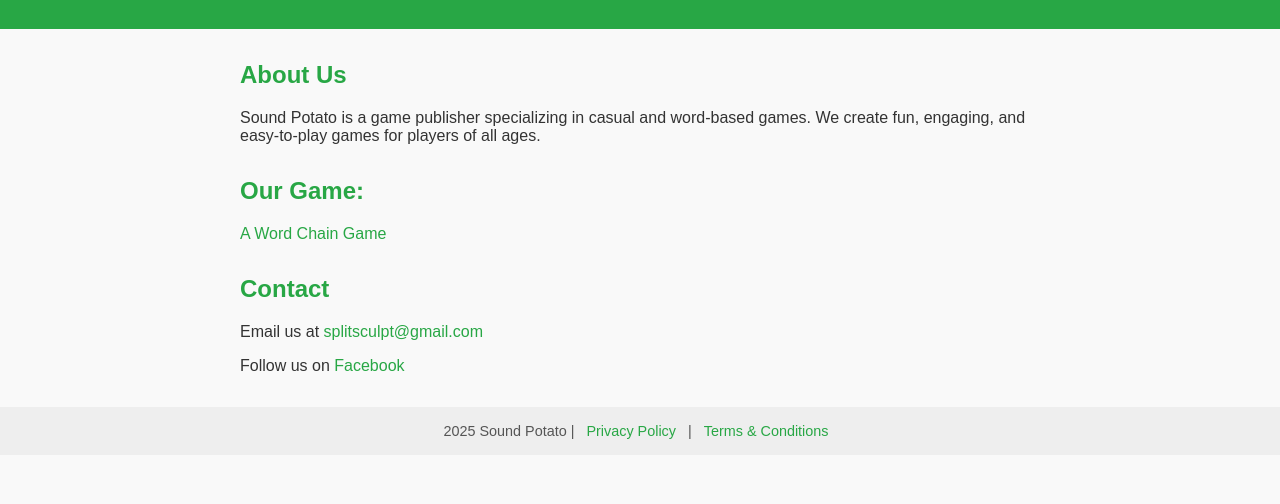
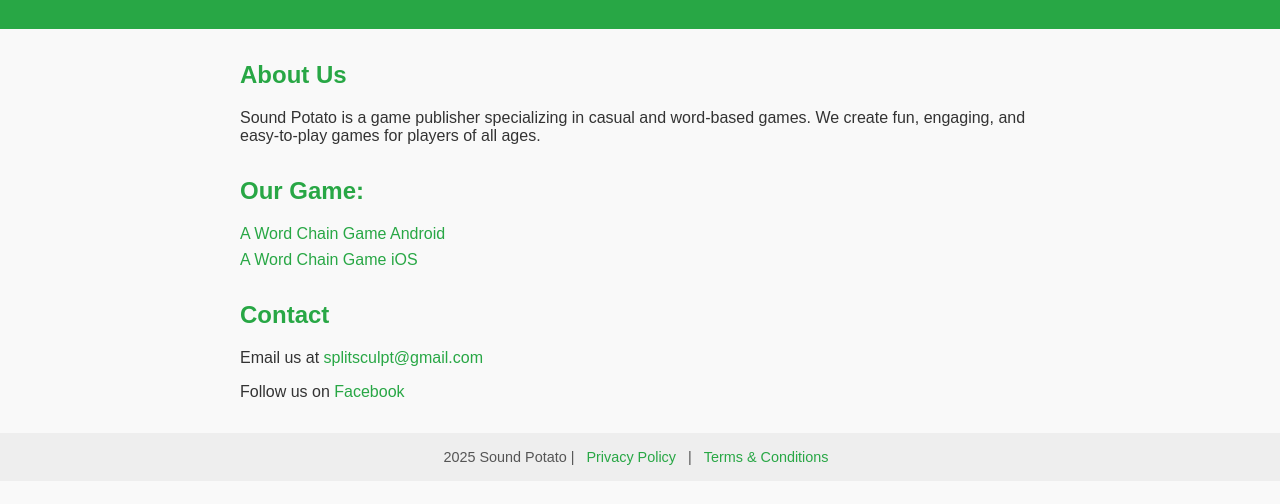
Before and after one commit to splitsculpt/splitsculpt.github.io, a plain HTML site: page index.html in a window 1280 px wide. Shown: the part 110-614 px from the top of the page. Drawn offline with Linux system fonts and the light colour scheme.

Commit message:
Added Appstore link

```diff
--- a/index.html
+++ b/index.html
@@ -83,8 +83,9 @@
     <section>
       <h2>Our Game:</h2>
       <ul class="games">
-        <li><a href="https://play.google.com/store/apps/details?id=com.activibrant.wordchaingame&pcampaignid=web_share">A Word Chain Game</a></li>
-        <!-- Add more games here -->
+        <li><a href="https://play.google.com/store/apps/details?id=com.activibrant.wordchaingame&pcampaignid=web_share">A Word Chain Game Android</a></li>
+        <li><a href="https://apps.apple.com/ph/app/a-word-chain-game/id6754293845">A Word Chain Game iOS</a></li>
+		<!-- Add more games here -->
       </ul>
     </section>
 
```
